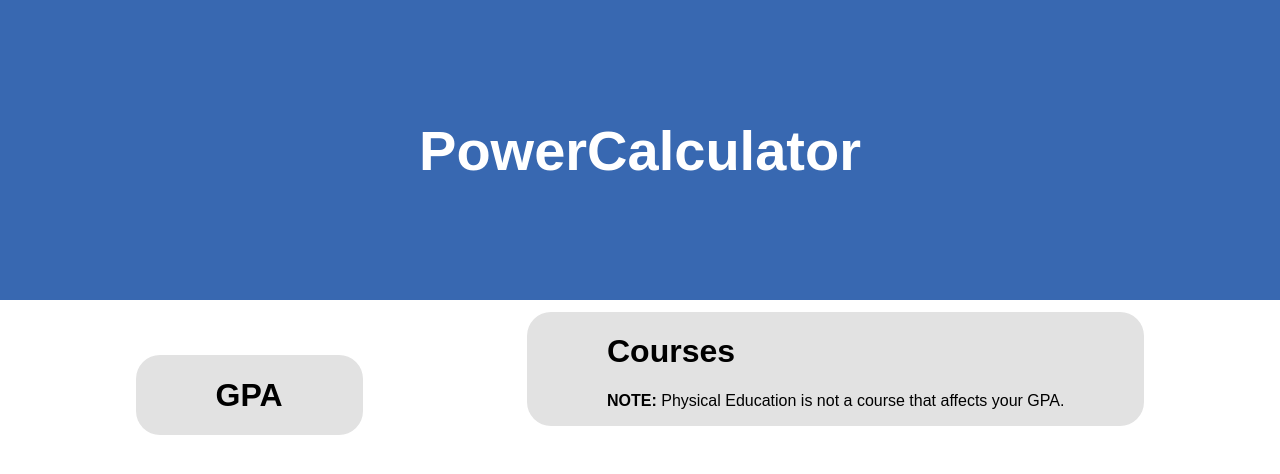
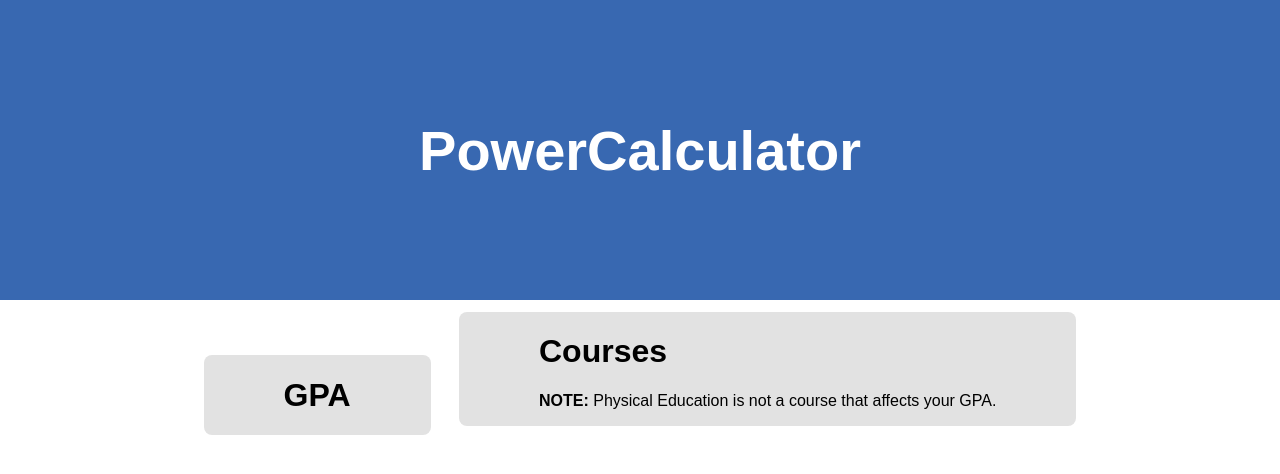
Before and after one commit to NovialRiptide/PowerCalculator, a Flask app: template templates/infopage.html in a window 1280 px wide. Shown: the top 474 px of the page. Run offline with Flask 2, Linux system fonts and the light colour scheme; the template is opened without the code that fills it, so the values that code supplies are empty.

Commit message:
Update course_styles.css

```diff
--- a/static/course_styles.css
+++ b/static/course_styles.css
@@ -19,11 +19,11 @@ body {
     background: #e2e2e2;
     padding-left: 10vh;
     padding-right: 10vh;
-    margin-left: 10vh;
-    margin-right: 10vh;
+    margin-left: 1.5vh;
+    margin-right: 1.5vh;
     border-style: hidden;
     text-align: left;
-    border-radius: 3vh;
+    border-radius: 1vh;
 }
 .info_section th, td {
     padding: 0.5vh;
```
